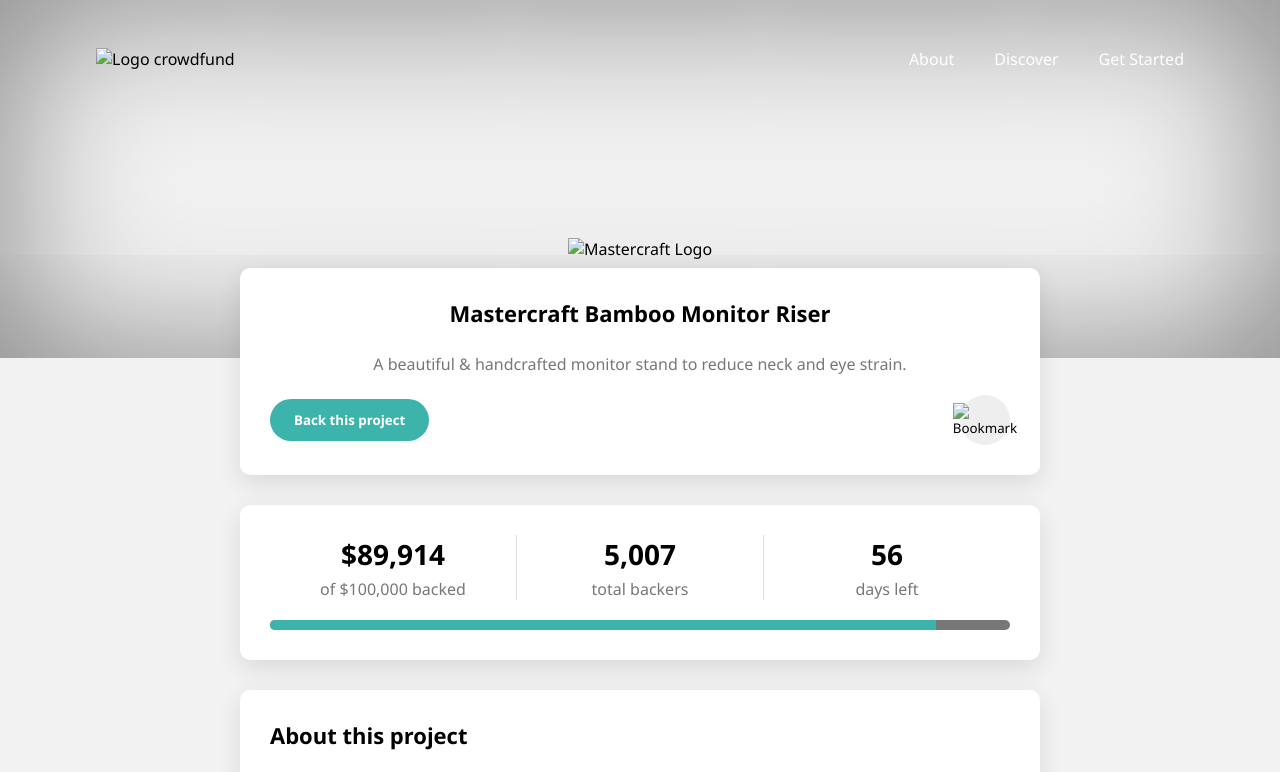
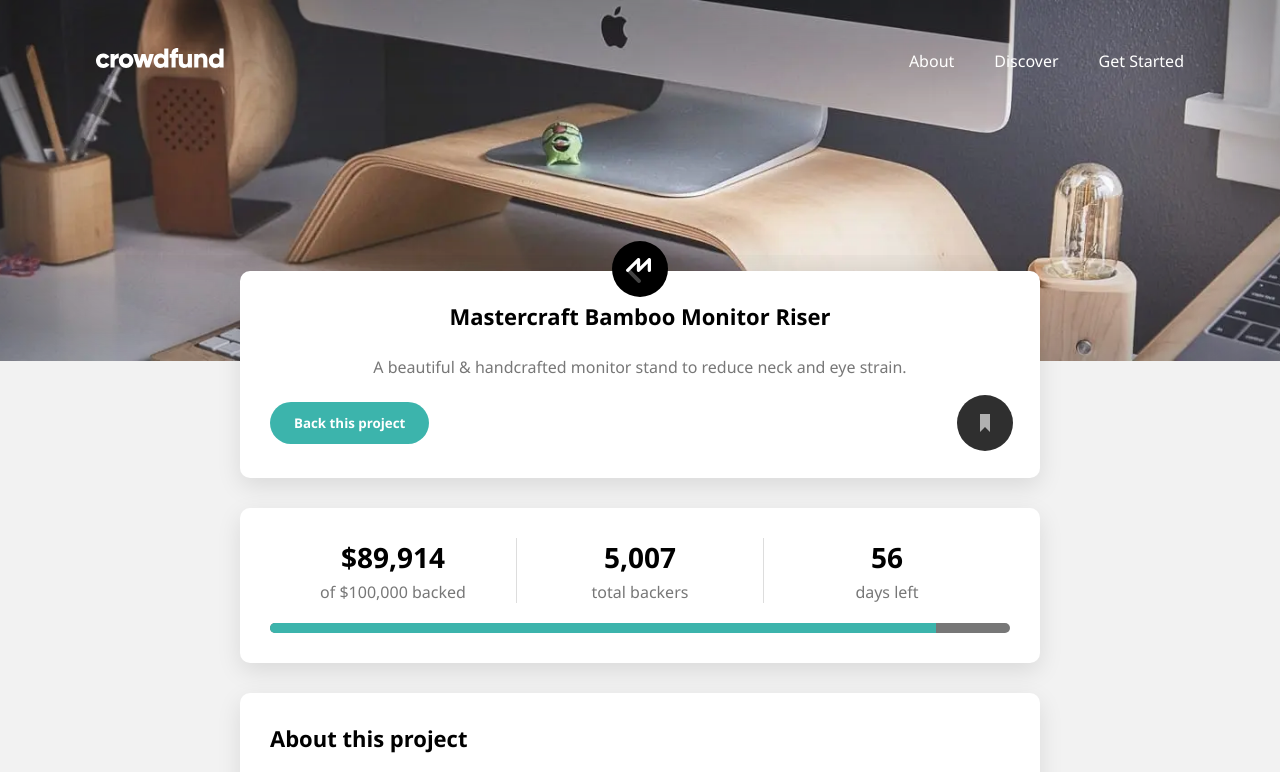
Before and after one commit to CaparicaLeo/DesenvolvimentoInterfaceWeb, a plain HTML site: page Trabalho1/index.html in a window 1280 px wide. Shown: the top 772 px of the page. Drawn offline with Linux system fonts and the light colour scheme.

Commit message:
fixing path

```diff
--- a/Trabalho1/index.html
+++ b/Trabalho1/index.html
@@ -9,7 +9,7 @@
 		<header>
 			<nav>
 				<div class="navbar__logo">
-					<img src="imagens/logo.svg" alt="Logo crowdfund" />
+					<img src="assets/logo.svg" alt="Logo crowdfund" />
 				</div>
 				<div class="navbar__menu">
 					<ul>
@@ -24,7 +24,7 @@
 		<main>
 			<div class="card card__1">
 				<img
-					src="imagens/logo-mastercraft.svg"
+					src="assets/logo-mastercraft.svg"
 					alt="Mastercraft Logo"
 					class="card__logo"
 				/>
@@ -36,7 +36,7 @@
 				<div class="card__btns">
 					<button class="card__btn">Back this project</button>
 					<button class="bookmark-btn">
-						<img src="imagens/icone-bookmark.svg" alt="Bookmark" />
+						<img src="assets/icone-bookmark.svg" alt="Bookmark" />
 					</button>
 				</div>
 			</div>
--- a/Trabalho1/style.css
+++ b/Trabalho1/style.css
@@ -13,7 +13,7 @@ body {
 header {
     width: 100%;
     padding: 3rem 7.5% 18rem;
-    background-image: url("imagens/background.webp");
+    background-image: url("assets/background.webp");
     background-size: cover;
     background-position: center;
     box-shadow: inset 0 0 10rem rgba(0, 0, 0, 0.5);
```
